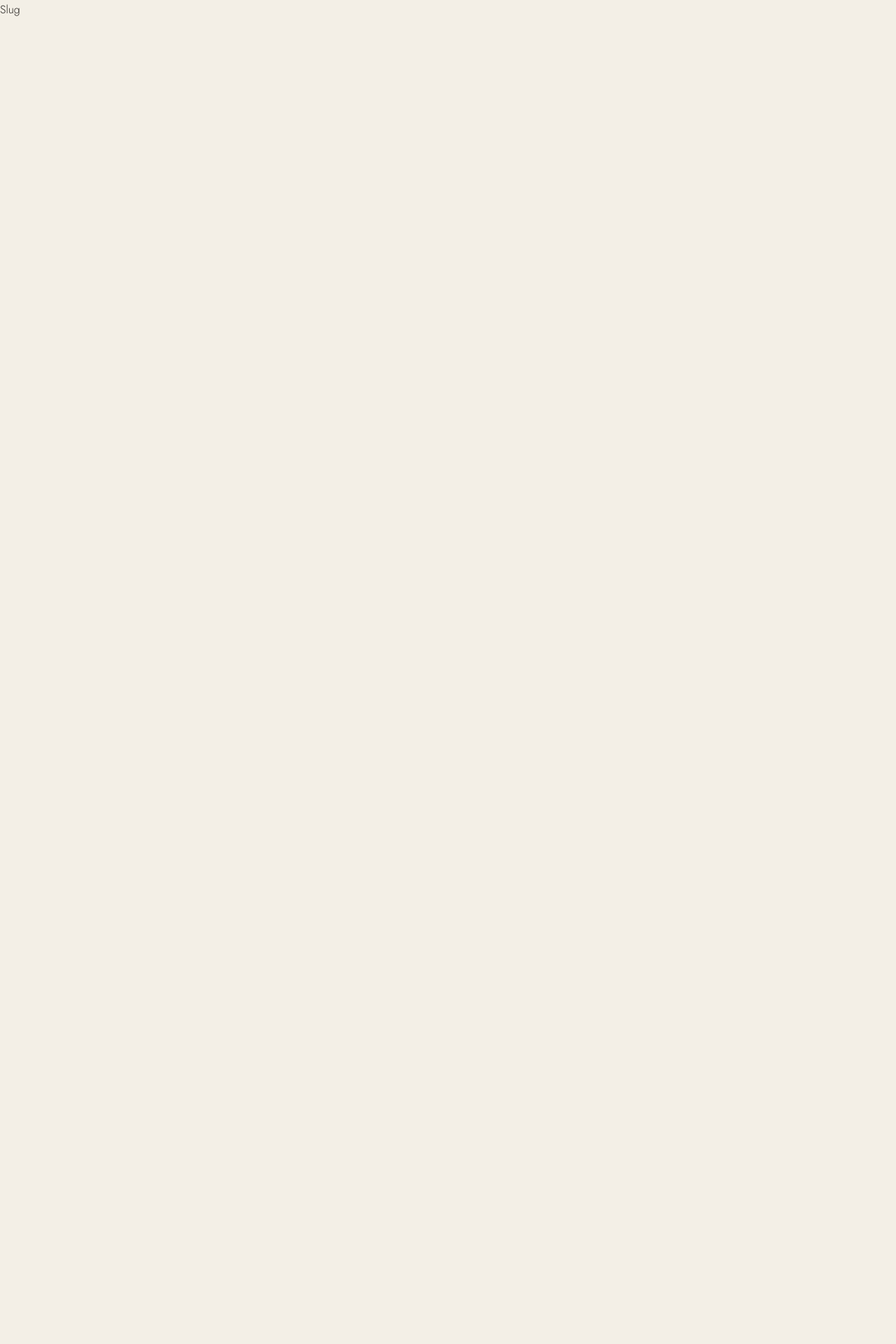
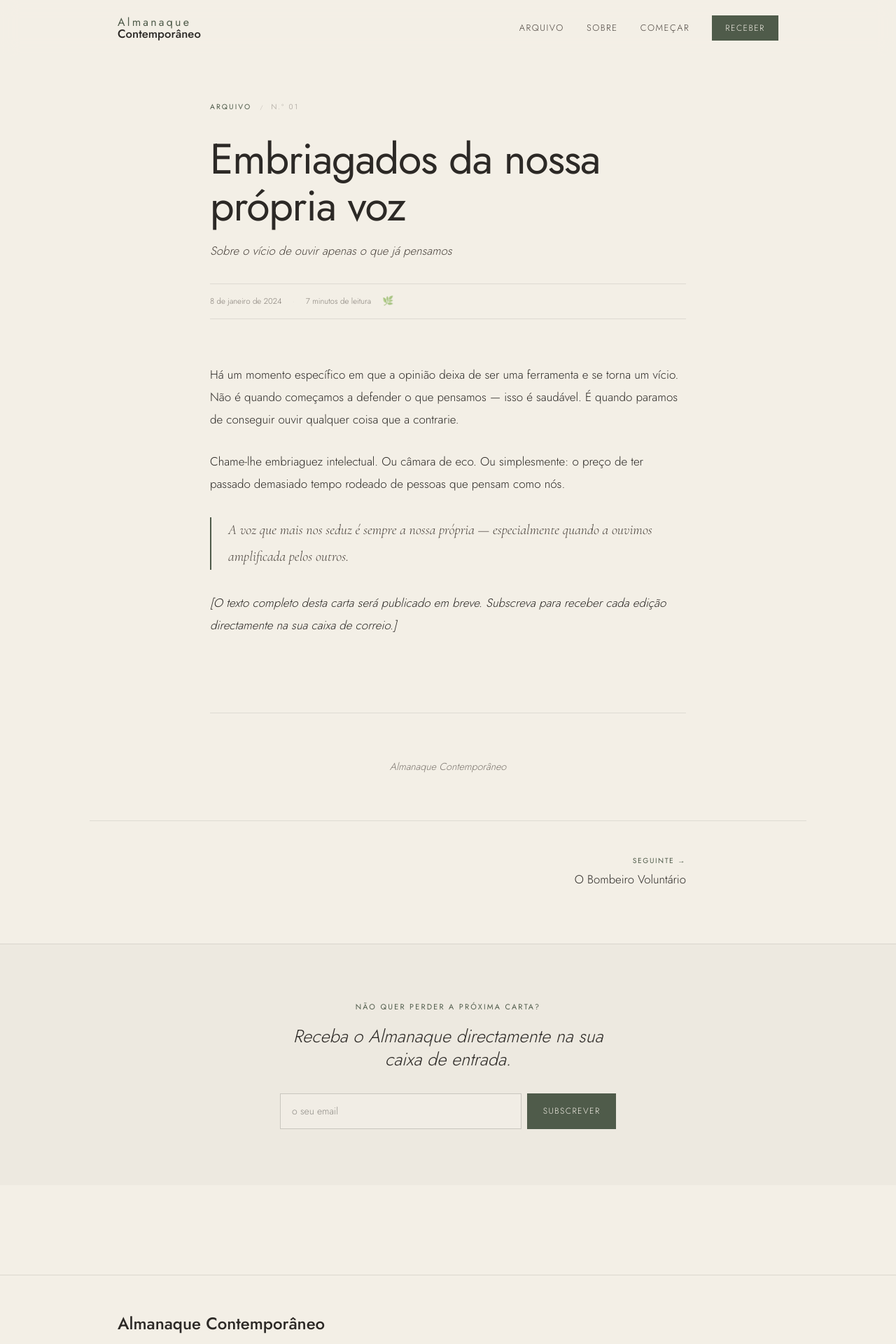
Before and after one commit to Montakatonix/Newsletter-Hugo, a Next.js app: page /arquivo/embriagados-da-nossa-propria-voz in a window 1280 px wide. Shown: the top 1920 px of the page at 70% size. Before the commit the page ends 800 px from the top, so only its background shows below. Built offline with nearby package versions, Linux system fonts and the light colour scheme.

Commit message:
feat: real page.tsx

```diff
--- a/app/arquivo/[slug]/page.tsx
+++ b/app/arquivo/[slug]/page.tsx
@@ -1 +1,94 @@
-export default function Slug() { return <div>Slug</div>; }
+import { Metadata } from "next";
+import { notFound } from "next/navigation";
+import NavBar from "@/app/components/NavBar";
+import Footer from "@/app/components/Footer";
+import NewsletterForm from "@/app/components/NewsletterForm";
+import { cartas, getCartaBySlug, getCartasAdjacentesBySlug, formatarData } from "@/app/data/cartas";
+import Link from "next/link";
+
+interface PageProps { params: Promise<{ slug: string }>; }
+
+export async function generateStaticParams() {
+  return cartas.map((c) => ({ slug: c.slug }));
+}
+
+export async function generateMetadata({ params }: PageProps): Promise<Metadata> {
+  const { slug } = await params;
+  const carta = getCartaBySlug(slug);
+  if (!carta) return { title: "Carta não encontrada" };
+  return {
+    title: carta.titulo,
+    description: carta.excerpt,
+    openGraph: { title: carta.titulo + " — Almanaque Contemporâneo", description: carta.excerpt, type: "article", publishedTime: carta.data },
+  };
+}
+
+export default async function CartaPage({ params }: PageProps) {
+  const { slug } = await params;
+  const carta = getCartaBySlug(slug);
+  if (!carta) notFound();
+  const { anterior, seguinte } = getCartasAdjacentesBySlug(slug);
+
+  return (
+    <>
+      <NavBar />
+      <main>
+        <article>
+          <div className="max-w-5xl mx-auto px-6 md:px-10 animate-fade-up" style={{ paddingTop: "9rem", paddingBottom: "4rem" }}>
+            <div style={{ maxWidth: "680px", margin: "0 auto" }}>
+              <div className="flex items-center gap-3 mb-8" style={{ flexWrap: "wrap" }}>
+                <Link href="/arquivo" style={{ fontFamily: "var(--font-jost)", fontSize: "0.65rem", letterSpacing: "0.2em", textTransform: "uppercase", color: "#4F5B4A", textDecoration: "none", fontWeight: 400 }}>Arquivo</Link>
+                <span style={{ color: "rgba(44,41,38,0.3)", fontSize: "0.5rem" }}>/</span>
+                <span style={{ fontFamily: "var(--font-jost)", fontSize: "0.65rem", letterSpacing: "0.2em", textTransform: "uppercase", color: "#4A433D", opacity: 0.5, fontWeight: 300 }}>N.º {String(carta.numero).padStart(2, "0")}</span>
+              </div>
+              <h1 style={{ fontFamily: "var(--font-cormorant), Georgia, serif", fontSize: "clamp(2.2rem,5vw,3.8rem)", fontWeight: 400, lineHeight: 1.1, color: "#2C2926", letterSpacing: "-0.02em", marginBottom: "1rem" }}>{carta.titulo}</h1>
+              {carta.subtitulo && <p style={{ fontFamily: "var(--font-jost)", fontSize: "1.05rem", fontWeight: 300, color: "#4A433D", lineHeight: "1.7", marginBottom: "2rem", fontStyle: "italic" }}>{carta.subtitulo}</p>}
+              <div className="flex items-center gap-4" style={{ borderTop: "1px solid rgba(44,41,38,0.1)", borderBottom: "1px solid rgba(44,41,38,0.1)", padding: "0.85rem 0", flexWrap: "wrap" }}>
+                <span style={{ fontFamily: "var(--font-jost)", fontSize: "0.72rem", color: "#4A433D", opacity: 0.65, fontWeight: 300 }}>{formatarData(carta.data)}</span>
+                <span style={{ color: "rgba(44,41,38,0.2)", fontSize: "0.5rem" }}>·</span>
+                <span style={{ fontFamily: "var(--font-jost)", fontSize: "0.72rem", color: "#4A433D", opacity: 0.65, fontWeight: 300 }}>{carta.tempoLeitura} minutos de leitura</span>
+                {carta.simbolo && <span style={{ color: "#4F5B4A", opacity: 0.5, fontSize: "0.8rem" }}>🌿</span>}
+              </div>
+            </div>
+          </div>
+
+          <div className="max-w-5xl mx-auto px-6 md:px-10 animate-fade-up delay-200" style={{ paddingBottom: "5rem" }}>
+            <div className="prose-editorial" style={{ maxWidth: "680px", margin: "0 auto" }} dangerouslySetInnerHTML={{ __html: carta.conteudo }} />
+          </div>
+
+          <div className="max-w-5xl mx-auto px-6 md:px-10" style={{ paddingBottom: "4rem" }}>
+            <div style={{ maxWidth: "680px", margin: "0 auto", borderTop: "1px solid rgba(44,41,38,0.1)", paddingTop: "2.5rem" }}>
+              <p style={{ fontFamily: "var(--font-cormorant), Georgia, serif", fontSize: "0.9rem", fontStyle: "italic", color: "#4A433D", textAlign: "center", marginTop: "1.5rem", opacity: 0.7 }}>Almanaque Contemporâneo</p>
+            </div>
+          </div>
+
+          {(anterior || seguinte) && (
+            <div className="max-w-5xl mx-auto px-6 md:px-10" style={{ paddingBottom: "5rem", borderTop: "1px solid rgba(44,41,38,0.1)", paddingTop: "3rem" }}>
+              <div style={{ maxWidth: "680px", margin: "0 auto", display: "flex", justifyContent: "space-between", gap: "2rem" }}>
+                {anterior ? (<Link href={`/arquivo/${anterior.slug}`} style={{ textDecoration: "none", flex: 1 }}>
+                  <p style={{ fontFamily: "var(--font-jost)", fontSize: "0.65rem", letterSpacing: "0.15em", textTransform: "uppercase", color: "#4F5B4A", fontWeight: 400, marginBottom: "0.4rem" }}>← Anterior</p>
+                  <p style={{ fontFamily: "var(--font-cormorant)", fontSize: "1.05rem", color: "#2C2926", lineHeight: 1.3 }}>{anterior.titulo}</p>
+                </Link>) : <div style={{ flex: 1 }} />}
+                {seguinte && (<Link href={`/arquivo/${seguinte.slug}`} style={{ textDecoration: "none", flex: 1, textAlign: "right" }}>
+                  <p style={{ fontFamily: "var(--font-jost)", fontSize: "0.65rem", letterSpacing: "0.15em", textTransform: "uppercase", color: "#4F5B4A", fontWeight: 400, marginBottom: "0.4rem" }}>Seguinte →</p>
+                  <p style={{ fontFamily: "var(--font-cormorant)", fontSize: "1.05rem", color: "#2C2926", lineHeight: 1.3 }}>{seguinte.titulo}</p>
+                </Link>)}
+              </div>
+            </div>
+          )}
+        </article>
+
+        <div style={{ borderTop: "1px solid rgba(44,41,38,0.1)", backgroundColor: "rgba(79,91,74,0.04)" }}>
+          <div className="max-w-5xl mx-auto px-6 md:px-10 py-16 md:py-20">
+            <div style={{ maxWidth: "480px", margin: "0 auto", textAlign: "center" }}>
+              <p style={{ fontFamily: "var(--font-jost)", fontSize: "0.68rem", letterSpacing: "0.2em", textTransform: "uppercase", color: "#4F5B4A", fontWeight: 400, marginBottom: "1rem" }}>Não quer perder a próxima carta?</p>
+              <p style={{ fontFamily: "var(--font-cormorant), Georgia, serif", fontSize: "1.6rem", fontStyle: "italic", color: "#2C2926", lineHeight: 1.3, marginBottom: "2rem" }}>Receba o Almanaque directamente na sua caixa de entrada.</p>
+              <NewsletterForm variant="minimal" placeholder="o seu email" ctaLabel="Subscrever" />
+            </div>
+          </div>
+        </div>
+      </main>
+      <Footer />
+    </>
+  );
+}
```
